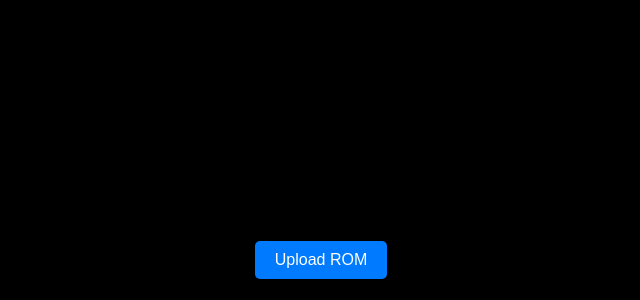
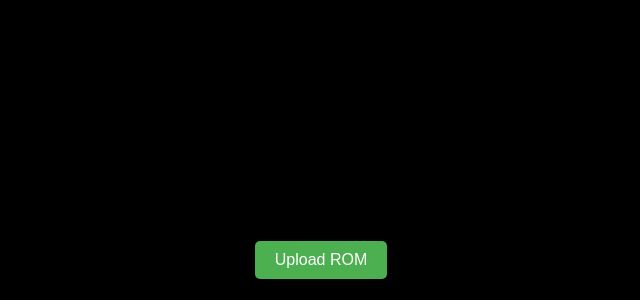
Before and after one commit to StikEMU/NES-Server, a plain HTML site: page index.html in a window 1280 px wide. Shown: the part 500-800 px from the top of the page, without its empty margins (319-959 px from the left). Drawn offline with Linux system fonts and the light colour scheme.

Commit message:
Update index.html

```diff
--- a/index.html
+++ b/index.html
@@ -26,7 +26,7 @@
         text-align: center;
       }
       .upload-button {
-        background: #007AFF;
+        background: #4CAF50;
         color: white;
         padding: 10px 20px;
         border: none;
```
